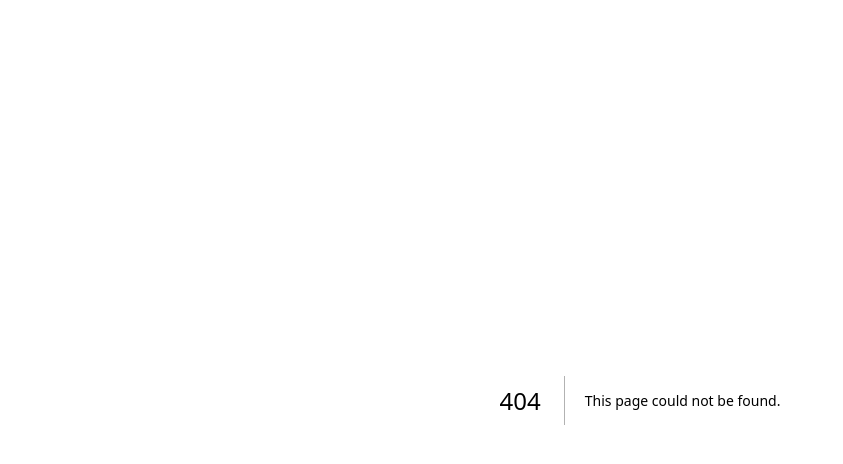
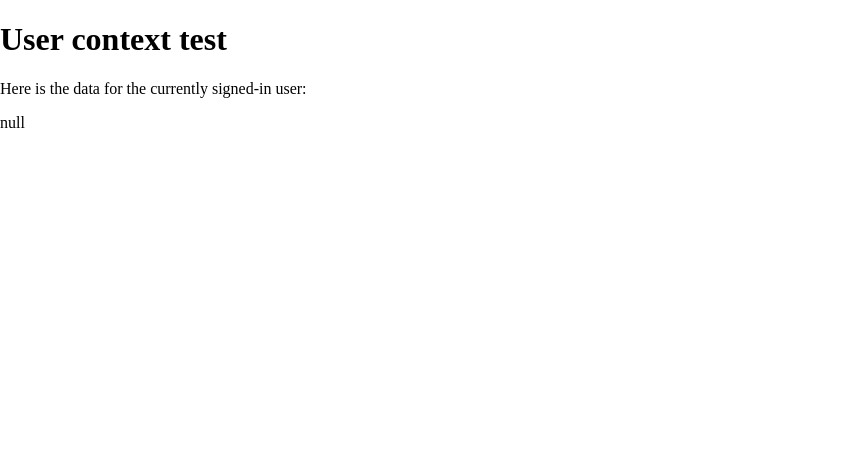
Before and after one commit to SENG-499-Company-3/frontend, a Next.js app: page /usertest in a window 1280 px wide. Before the commit this address had no page. Shown: the top 464 px of the page, without its empty margins (0-843 px from the left). Built offline with nearby package versions, Linux system fonts and the light colour scheme.

Commit message:
Created auth context

```diff
--- /dev/null
+++ b/src/contexts/AuthContext.tsx
@@ -0,0 +1,55 @@
+import React, { PropsWithChildren, createContext } from 'react'
+import { AuthenticatedUserType, IAuthenticatedUser } from '../types/auth'
+
+interface IAuthContext {
+    /**
+     * The currently signed-in user.
+     */
+    currentUser: IAuthenticatedUser | null;
+
+    /**
+     * Updates the context to reflect the current user upon signing in.
+     */
+    setCurrentUser: (user: IAuthenticatedUser) => void;
+
+    /**
+     * Removes the current user from the Auth context
+     */
+    resetCurrentUser: () => void;
+
+    /**
+     * Returns `true` if there is a user currently signed in; `false` otherwise.
+     */
+    isAuthenticated: () => boolean;
+
+    /**
+     * Returns `true` if the currently signed in user is an administrator; `false` otherwise.
+     */
+    isAdmin: () => boolean
+}
+
+export const AuthContext = createContext<IAuthContext>({
+    currentUser: null,
+    setCurrentUser: () => {},
+    resetCurrentUser: () => {},
+    isAuthenticated: () => false,
+    isAdmin: () => false
+});
+
+export const AuthContextProvider = (props: PropsWithChildren) => {
+    const [currentUser, setCurrentUser] = React.useState<IAuthContext['currentUser']>(null);
+
+    const authContext: IAuthContext = {
+        currentUser,
+        setCurrentUser,
+        resetCurrentUser: () => setCurrentUser(null),
+        isAuthenticated: () => Boolean(currentUser),
+        isAdmin: () => currentUser.type === AuthenticatedUserType.ADMIN
+    }
+
+    return (
+        <AuthContext.Provider value={authContext}>
+            {props.children}
+        </AuthContext.Provider>
+    )
+}
--- a/src/pages/_app.tsx
+++ b/src/pages/_app.tsx
@@ -3,7 +3,12 @@ import React from 'react'
 import '../assets/styles/main.scss'
 
 import type { AppProps } from 'next/app';
+import { AuthContextProvider } from '../contexts/AuthContext';
 
 export default function MyApp({ Component, pageProps }: AppProps) {
-  return <Component {...pageProps} />;
+	return (
+		<AuthContextProvider>
+			<Component {...pageProps} />
+		</AuthContextProvider>
+	)
 }
--- /dev/null
+++ b/src/pages/usertest.tsx
@@ -0,0 +1,16 @@
+import { useContext } from "react"
+import { AuthContext } from "../contexts/AuthContext"
+
+const UserTestPage = () => {
+    const userContext = useContext(AuthContext);
+
+    return (
+        <div>
+            <h1>User context test</h1>
+            <p>Here is the data for the currently signed-in user:</p>
+            <div>{JSON.stringify(userContext.currentUser)}</div>
+        </div>
+    )
+}
+
+export default UserTestPage
```
Also changed, not shown: src/pages/login.tsx (+20 -3 lines), src/types/auth.d.ts (added, +27 -0 lines).
